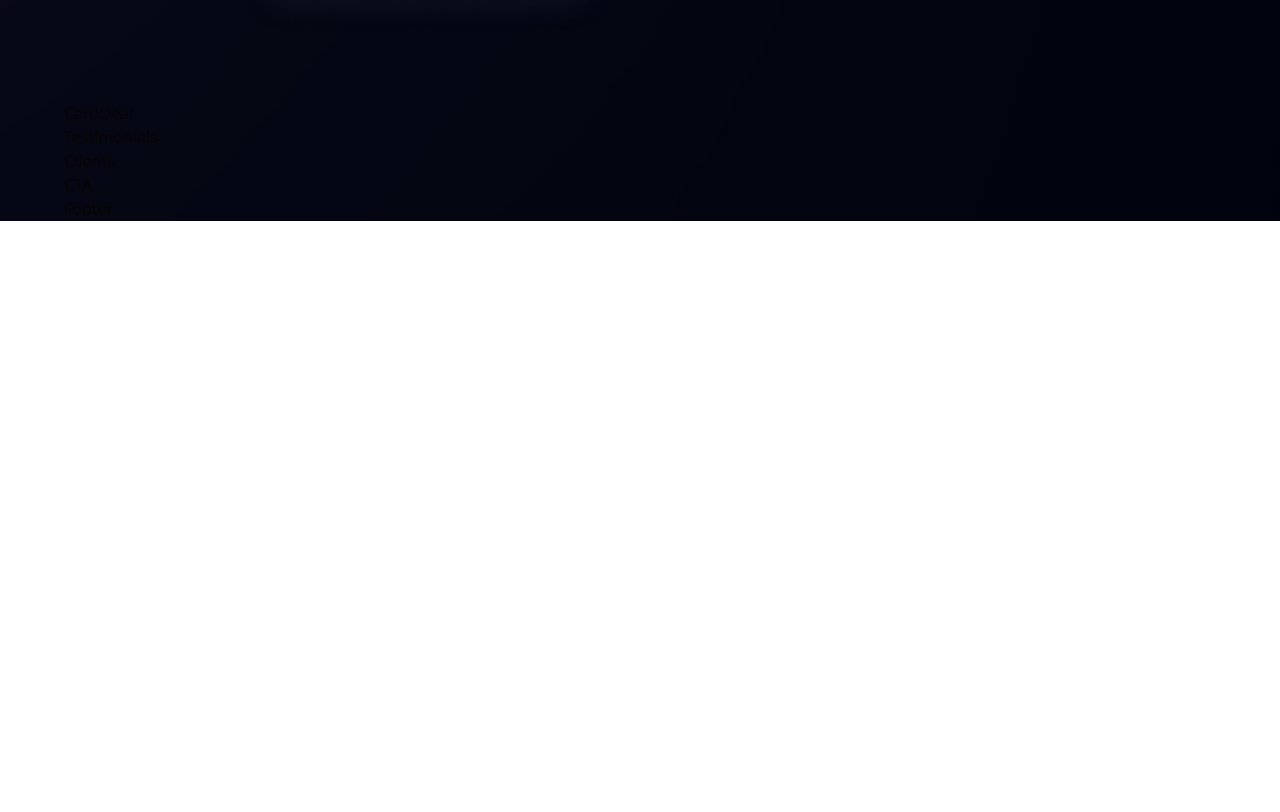
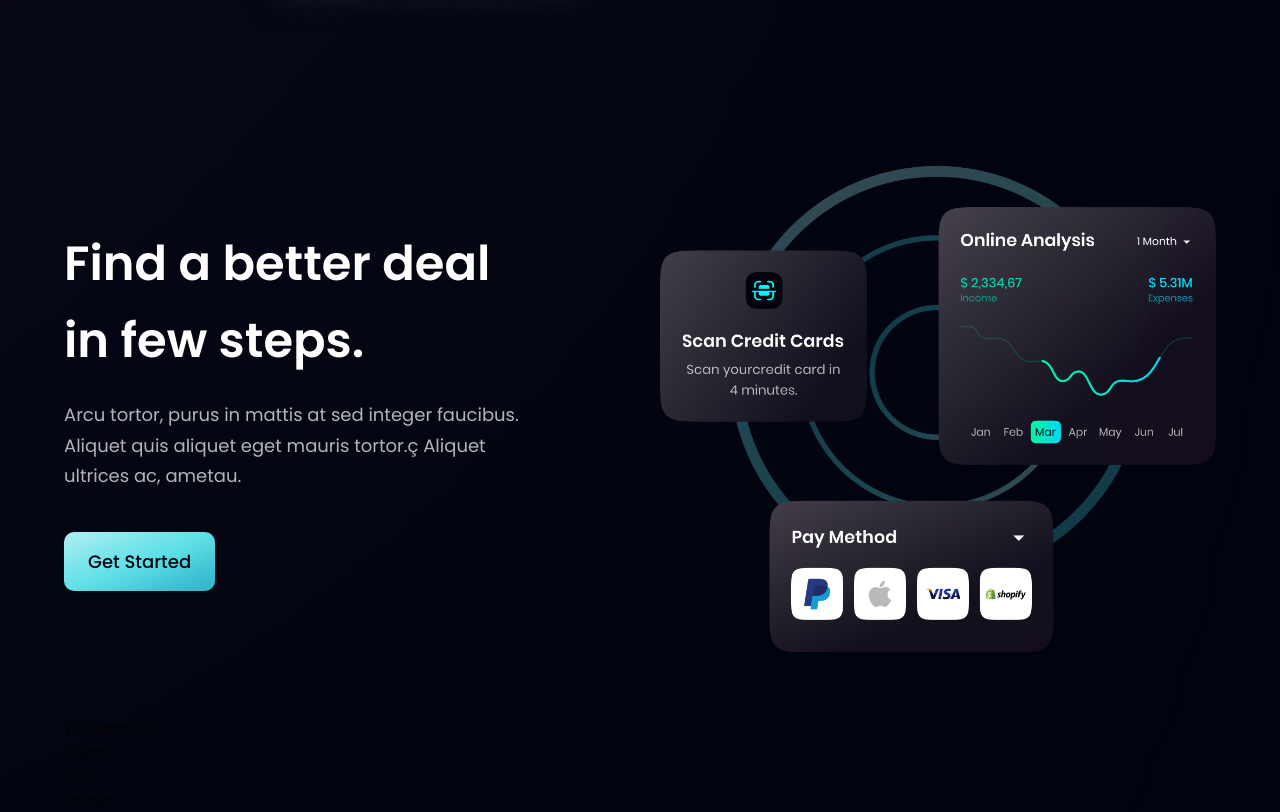
Before and after one commit to itbeginswithi/modernBankWA, a React (Vite) app: page / in a window 1280 px wide. Shown: the part 2088-2900 px from the top of the page. Before the commit the page ends 2309 px from the top, so only its background shows below. Built offline with nearby package versions, Linux system fonts and the light colour scheme.

Commit message:
added the <CardDeal/> section

```diff
--- a/src/components/Button.jsx
+++ b/src/components/Button.jsx
@@ -2,7 +2,7 @@ import React from 'react'
 
 function Button({styles}) {
   return (
-    <button type="button" className={`px-6 py-4 bg-blue-gradient font-poppins font-medium text-[18px] text-primary outline-none ${styles}`}>
+    <button type="button" className={`px-6 py-4 bg-blue-gradient font-poppins font-medium text-[18px] text-primary outline-none rounded-[10px] ${styles}`}>
         Get Started
     </button>
   )
--- a/src/components/CardDeal.jsx
+++ b/src/components/CardDeal.jsx
@@ -1,8 +1,25 @@
 import React from 'react'
+
+import {card} from '../assets';
+import styles, {layout} from '../style';
+import Button from './Button';
 
 const CardDeal = () => {
   return (
-    <div>CardDeal</div>
+    <section className={layout.section}>
+      <div className={layout.sectionInfo}>
+        <h2 className={`${styles.heading2}`}>Find a better deal <br className='sm:block hidden'/> in few steps. </h2>
+        <p className={`${styles.paragraph} max-w-[470px] mt-5`}>
+          Arcu tortor, purus in mattis at sed integer faucibus. Aliquet quis aliquet eget mauris tortor.ç Aliquet ultrices ac, ametau.
+        </p>
+
+        <Button styles="mt-10"/>
+      </div>
+
+      <div className={layout.sectionImg}>
+        <img src={card} alt="card" className='w-[100%] h-[100%]'/>
+      </div>
+    </section>
   )
 }
 
```
